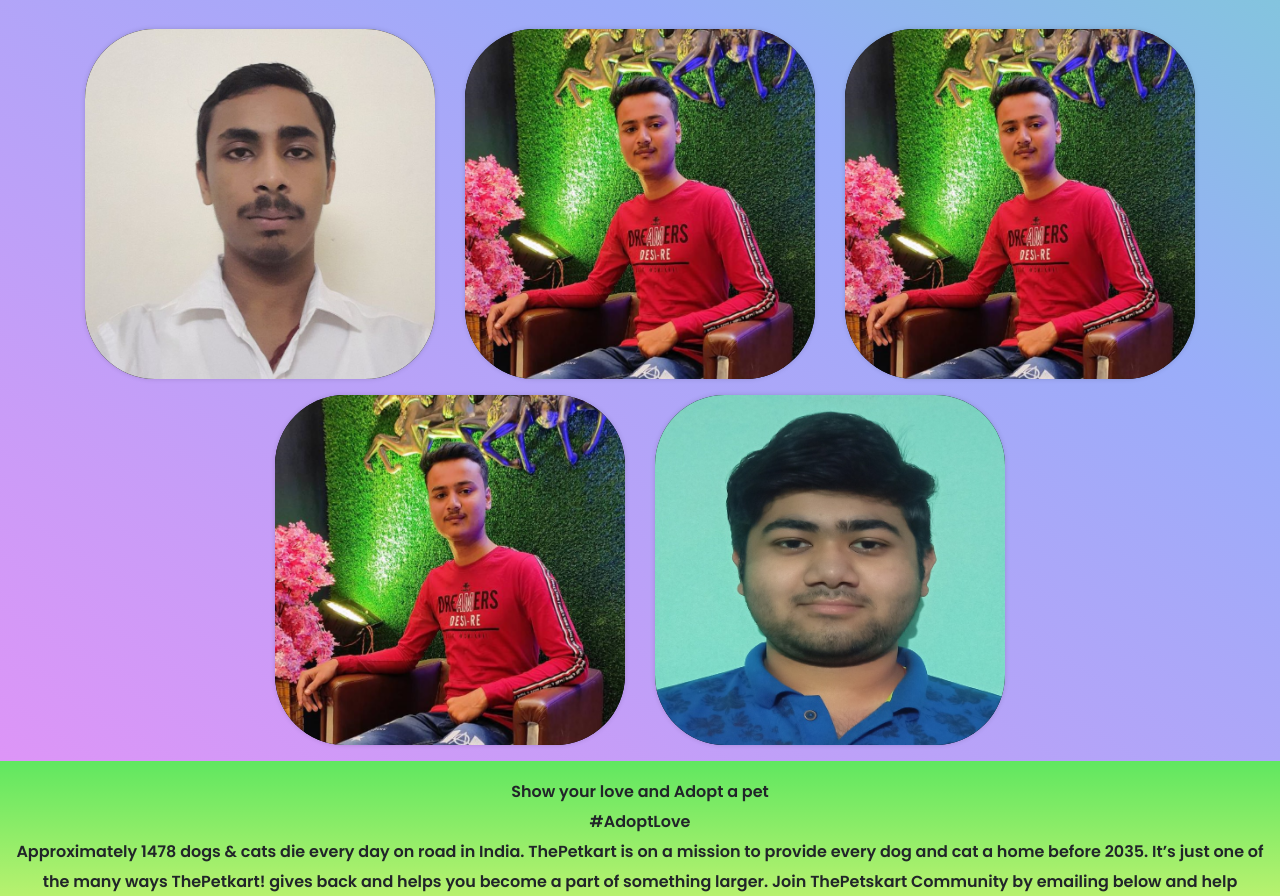
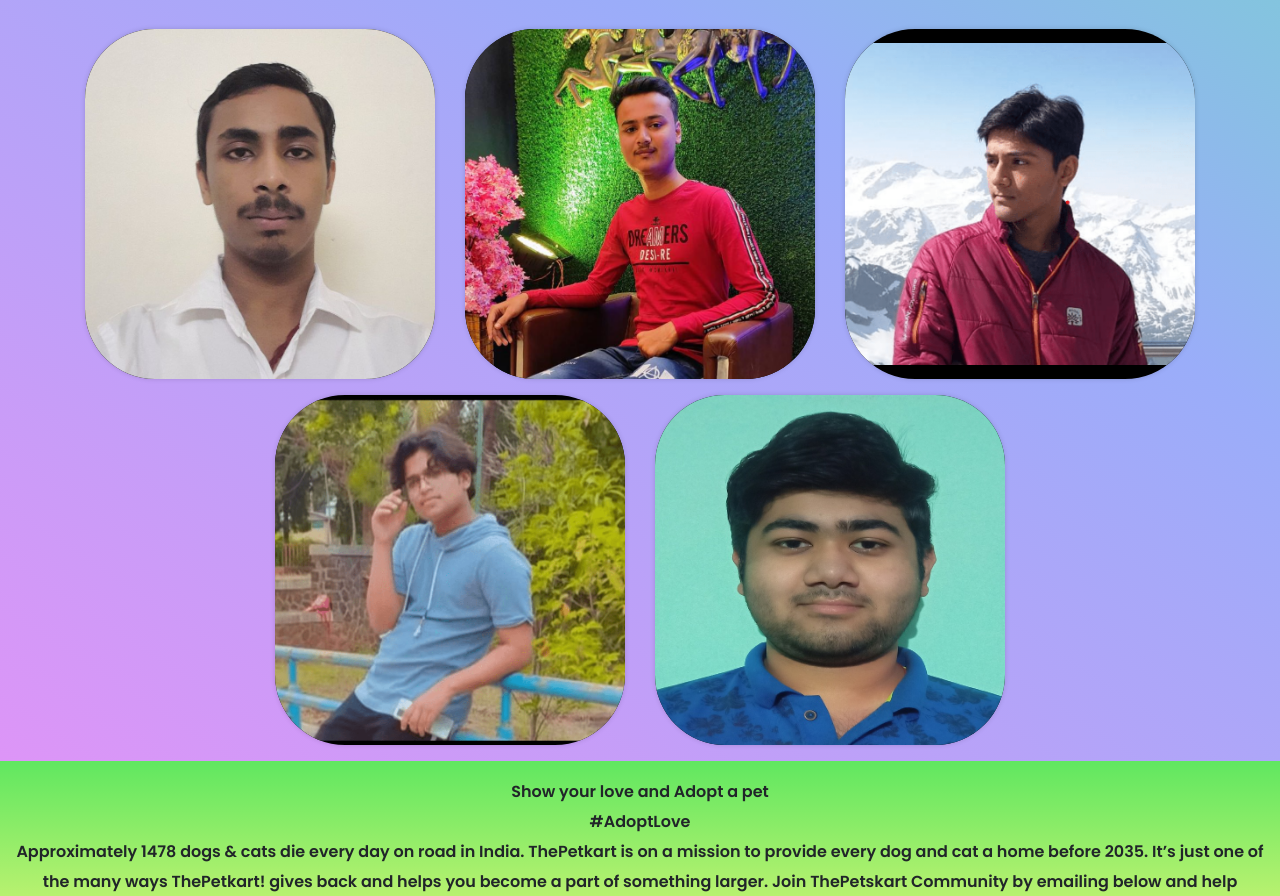
Before and after one commit to Anmol-SlayerOP/PetsKart, a plain HTML site: page aboutus.html in a window 1280 px wide. Shown: the part 613-1509 px from the top of the page. Drawn offline with nearby package versions, Linux system fonts and the light colour scheme.

Commit message:
Updated Images in about us

```diff
--- a/aboutus.html
+++ b/aboutus.html
@@ -564,7 +564,7 @@ html{
                 </div>
                 <div class="col-md-4 col-sm-6 mt-3">
                     <div class="box">
-                        <img src="images/anmol.jpg.png">
+                        <img src="images/kuldeep.png">
                         <div class="box-content">
                             <h3 class="title">Kuldeep Jhala</h3>
                             <span class="post">Web designer</span>
@@ -577,7 +577,7 @@ html{
                 </div>
                 <div class="col-md-4 col-sm-6 mt-3">
                     <div class="box">
-                        <img src="images/anmol.jpg.png">
+                        <img src="images/Prashik.png">
                         <div class="box-content">
                             <h3 class="title">Prashik Prage</h3>
                             <span class="post">Web designer</span>
```
Also changed, not shown: index.html (+1 -1 lines), images/Prashik.png (added), images/akshitAlt.png (added), images/kuldeep.png (added).
